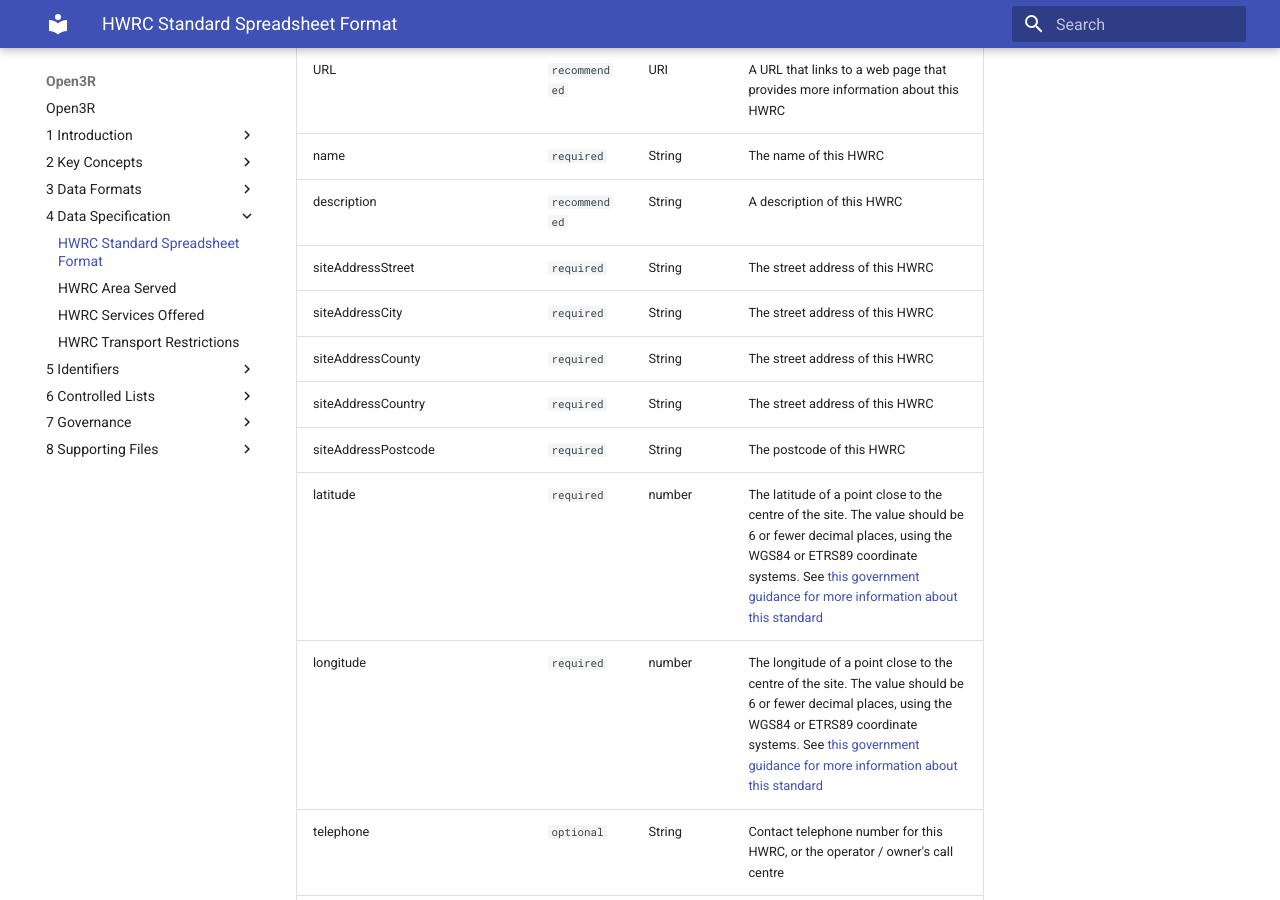
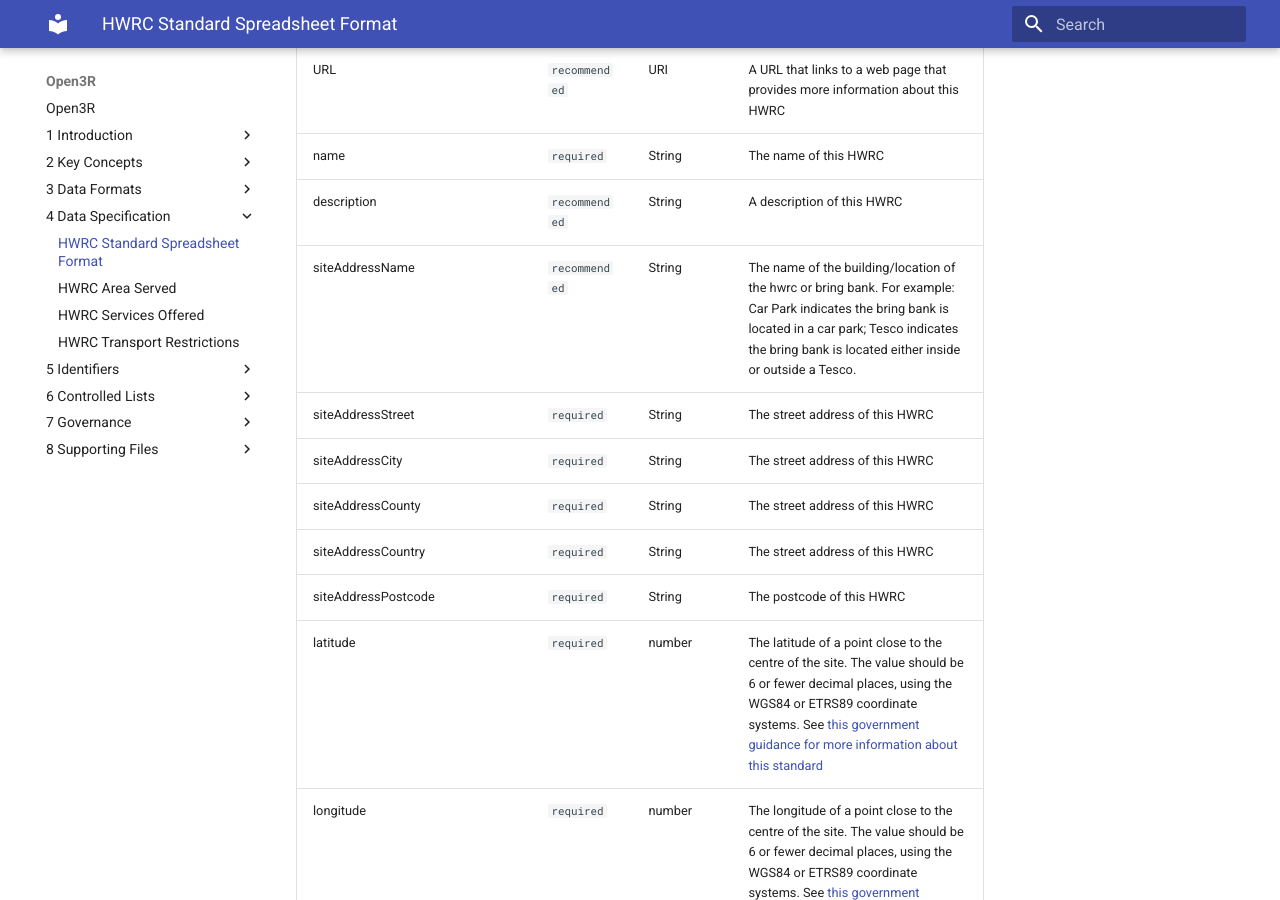
Before and after one commit to OpenDataManchester/Open3R, an MkDocs documentation site: the page built from docs/4_Data_Specification/4_1_HWRC_Main.md, in a window 1280 px wide and 900 px high, scrolled down 527 px. Built offline with MkDocs 1.6.1 and Material for MkDocs 9.7.7, drawn with Linux system fonts in a browser that asks for light colours.

Commit message:
added Address Name for bring banks

```diff
--- a/docs/4_Data_Specification/4_1_HWRC_Main.md
+++ b/docs/4_Data_Specification/4_1_HWRC_Main.md
@@ -14,6 +14,7 @@ hwrc_main.csv
 |URL|`recommended`|URI|A URL that links to a web page that provides more information about this HWRC|
 |name|`required`|String|The name of this HWRC|
 |description|`recommended`|String|A description of this HWRC|
+|siteAddressName|`recommended`|String|The name of the building/location of the hwrc or bring bank. For example: Car Park indicates the bring bank is located in a car park; Tesco indicates the bring bank is located either inside or outside a Tesco.|
 |siteAddressStreet|`required`|String|The street address of this HWRC|
 |siteAddressCity|`required`|String|The street address of this HWRC|
 |siteAddressCounty|`required`|String|The street address of this HWRC|
```
